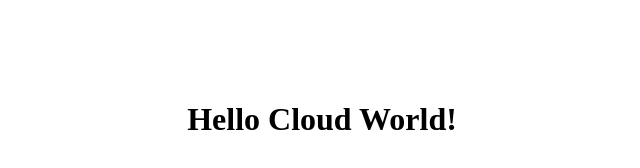
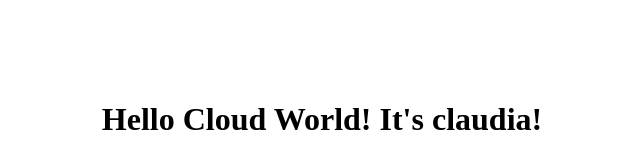
Before and after one commit to claudiaacchurch/devops, a plain HTML site: page www/index.html in a window 1280 px wide. Shown: the whole page, without its empty margins (318-958 px from the left). Drawn offline with Linux system fonts and the light colour scheme.

Commit message:
Update index.html

```diff
--- a/www/index.html
+++ b/www/index.html
@@ -3,7 +3,7 @@
     <div align="center">
       <br /><br /><br /><br />
       <h1>
-        Hello Cloud World!
+        Hello Cloud World! It's claudia!
       </h1>
     </div>
   </body>
```
